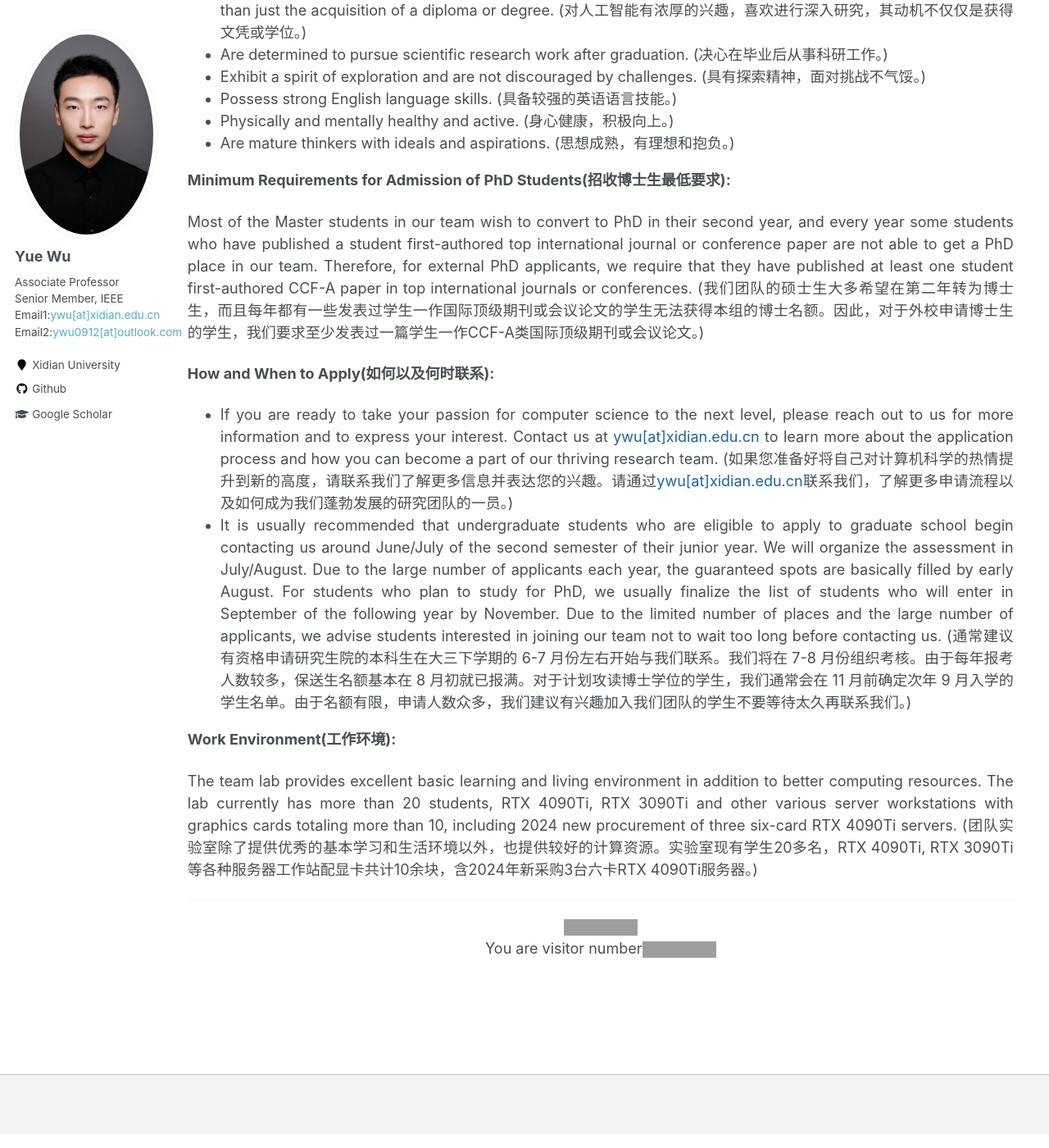
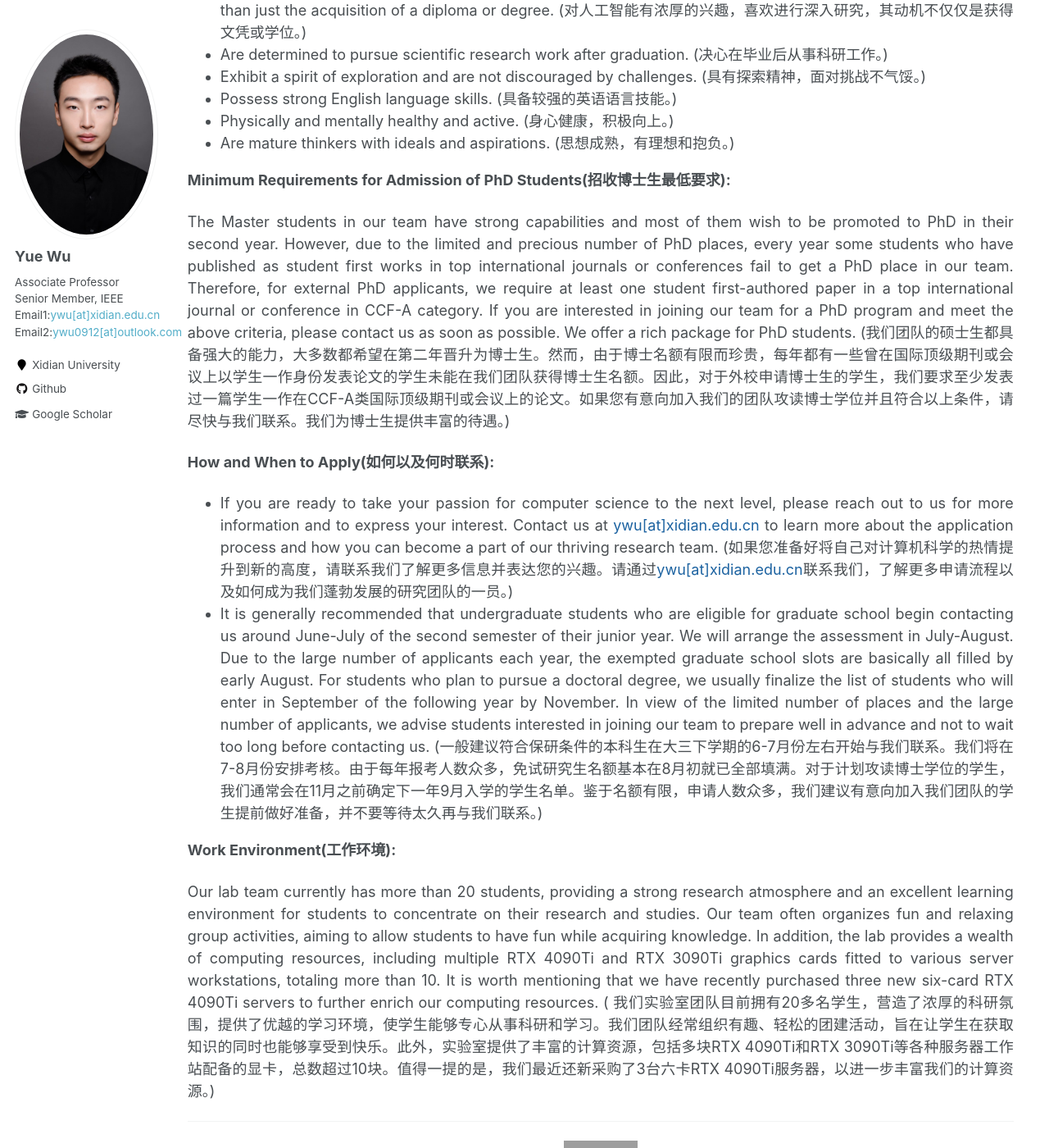
Before and after one commit to ywuchina/ywuchina.github.io, a Jekyll site: the page built from _pages/home.md, in a window 1280 px wide and 1400 px high, scrolled down 6660 px. Shown: the whole window at 82% size. Built offline with Jekyll 4.4.1, drawn with Linux system fonts in a browser that asks for light colours; grey boxes are pictures that could not be loaded.

Commit message:
Update team.html

```diff
--- a/_includes/team.html
+++ b/_includes/team.html
@@ -120,17 +120,17 @@
 
 </ul>
 <p><b>Minimum Requirements for Admission of PhD Students(招收博士生最低要求):</b>
-<p>Most of the Master students in our team wish to convert to PhD in their second year, and every year some students who have published a student first-authored top international journal or conference paper are not able to get a PhD place in our team. Therefore, for external PhD applicants, we require that they have published at least one student first-authored CCF-A paper in top international journals or conferences. (我们团队的硕士生大多希望在第二年转为博士生，而且每年都有一些发表过学生一作国际顶级期刊或会议论文的学生无法获得本组的博士名额。因此，对于外校申请博士生的学生，我们要求至少发表过一篇学生一作CCF-A类国际顶级期刊或会议论文。)</p>
+<p>The Master students in our team have strong capabilities and most of them wish to be promoted to PhD in their second year. However, due to the limited and precious number of PhD places, every year some students who have published as student first works in top international journals or conferences fail to get a PhD place in our team. Therefore, for external PhD applicants, we require at least one student first-authored paper in a top international journal or conference in CCF-A category. If you are interested in joining our team for a PhD program and meet the above criteria, please contact us as soon as possible. We offer a rich package for PhD students. (我们团队的硕士生都具备强大的能力，大多数都希望在第二年晋升为博士生。然而，由于博士名额有限而珍贵，每年都有一些曾在国际顶级期刊或会议上以学生一作身份发表论文的学生未能在我们团队获得博士生名额。因此，对于外校申请博士生的学生，我们要求至少发表过一篇学生一作在CCF-A类国际顶级期刊或会议上的论文。如果您有意向加入我们的团队攻读博士学位并且符合以上条件，请尽快与我们联系。我们为博士生提供丰富的待遇。)</p>
 <p><b>How and When to Apply(如何以及何时联系):</b></p>
 <ul>
      <li style="margin-bottom: 1.5;">
       If you are ready to take your passion for computer science to the next level, please reach out to us for more information and to express your interest. Contact us at <a href="mailto:ywu@xidian.edu.cn">ywu[at]xidian.edu.cn</a> to learn more about the application process and how you can become a part of our thriving research team. (如果您准备好将自己对计算机科学的热情提升到新的高度，请联系我们了解更多信息并表达您的兴趣。请通过<a href="mailto:ywu@xidian.edu.cn">ywu[at]xidian.edu.cn</a>联系我们，了解更多申请流程以及如何成为我们蓬勃发展的研究团队的一员。)
      </li>
      <li style="margin-bottom: 1.5;">
-      It is usually recommended that undergraduate students who are eligible to apply to graduate school begin contacting us around June/July of the second semester of their junior year. We will organize the assessment in July/August. Due to the large number of applicants each year, the guaranteed spots are basically filled by early August. For students who plan to study for PhD, we usually finalize the list of students who will enter in September of the following year by November. Due to the limited number of places and the large number of applicants, we advise students interested in joining our team not to wait too long before contacting us. (通常建议有资格申请研究生院的本科生在大三下学期的 6-7 月份左右开始与我们联系。我们将在 7-8 月份组织考核。由于每年报考人数较多，保送生名额基本在 8 月初就已报满。对于计划攻读博士学位的学生，我们通常会在 11 月前确定次年 9 月入学的学生名单。由于名额有限，申请人数众多，我们建议有兴趣加入我们团队的学生不要等待太久再联系我们。)
+      It is generally recommended that undergraduate students who are eligible for graduate school begin contacting us around June-July of the second semester of their junior year. We will arrange the assessment in July-August. Due to the large number of applicants each year, the exempted graduate school slots are basically all filled by early August. For students who plan to pursue a doctoral degree, we usually finalize the list of students who will enter in September of the following year by November. In view of the limited number of places and the large number of applicants, we advise students interested in joining our team to prepare well in advance and not to wait too long before contacting us. (一般建议符合保研条件的本科生在大三下学期的6-7月份左右开始与我们联系。我们将在7-8月份安排考核。由于每年报考人数众多，免试研究生名额基本在8月初就已全部填满。对于计划攻读博士学位的学生，我们通常会在11月之前确定下一年9月入学的学生名单。鉴于名额有限，申请人数众多，我们建议有意向加入我们团队的学生提前做好准备，并不要等待太久再与我们联系。)
      </li>
 
 </ul>
 <p><b>Work Environment(工作环境):</b></p>
-<p>The team lab provides excellent basic learning and living environment in addition to better computing resources. The lab currently has more than 20 students, RTX 4090Ti, RTX 3090Ti and other various server workstations with graphics cards totaling more than 10, including 2024 new procurement of three six-card RTX 4090Ti servers. (团队实验室除了提供优秀的基本学习和生活环境以外，也提供较好的计算资源。实验室现有学生20多名，RTX 4090Ti, RTX 3090Ti 等各种服务器工作站配显卡共计10余块，含2024年新采购3台六卡RTX 4090Ti服务器。) </p>
+<p>Our lab team currently has more than 20 students, providing a strong research atmosphere and an excellent learning environment for students to concentrate on their research and studies. Our team often organizes fun and relaxing group activities, aiming to allow students to have fun while acquiring knowledge. In addition, the lab provides a wealth of computing resources, including multiple RTX 4090Ti and RTX 3090Ti graphics cards fitted to various server workstations, totaling more than 10. It is worth mentioning that we have recently purchased three new six-card RTX 4090Ti servers to further enrich our computing resources. ( 我们实验室团队目前拥有20多名学生，营造了浓厚的科研氛围，提供了优越的学习环境，使学生能够专心从事科研和学习。我们团队经常组织有趣、轻松的团建活动，旨在让学生在获取知识的同时也能够享受到快乐。此外，实验室提供了丰富的计算资源，包括多块RTX 4090Ti和RTX 3090Ti等各种服务器工作站配备的显卡，总数超过10块。值得一提的是，我们最近还新采购了3台六卡RTX 4090Ti服务器，以进一步丰富我们的计算资源。) </p>
 <hr>
```
